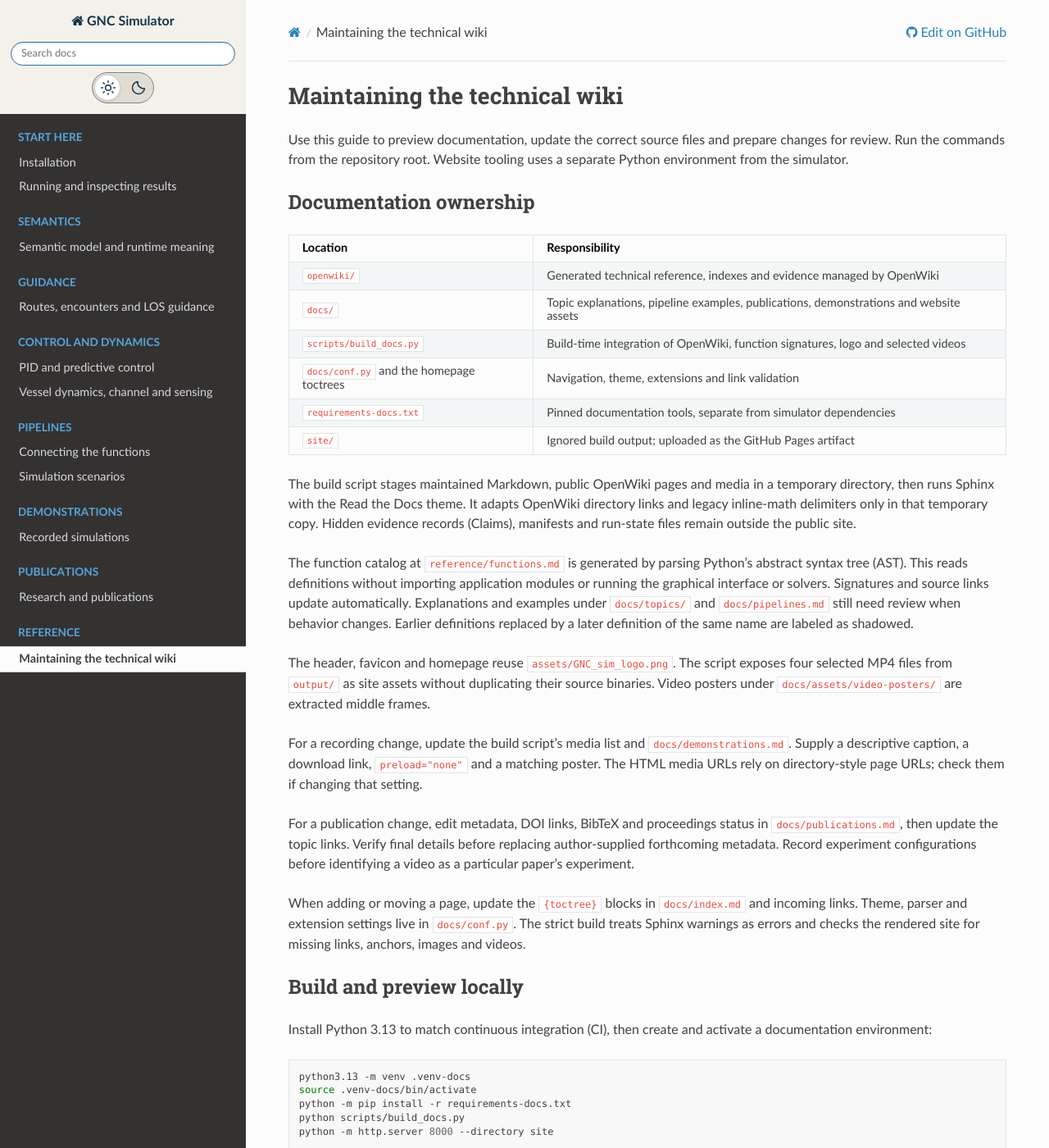
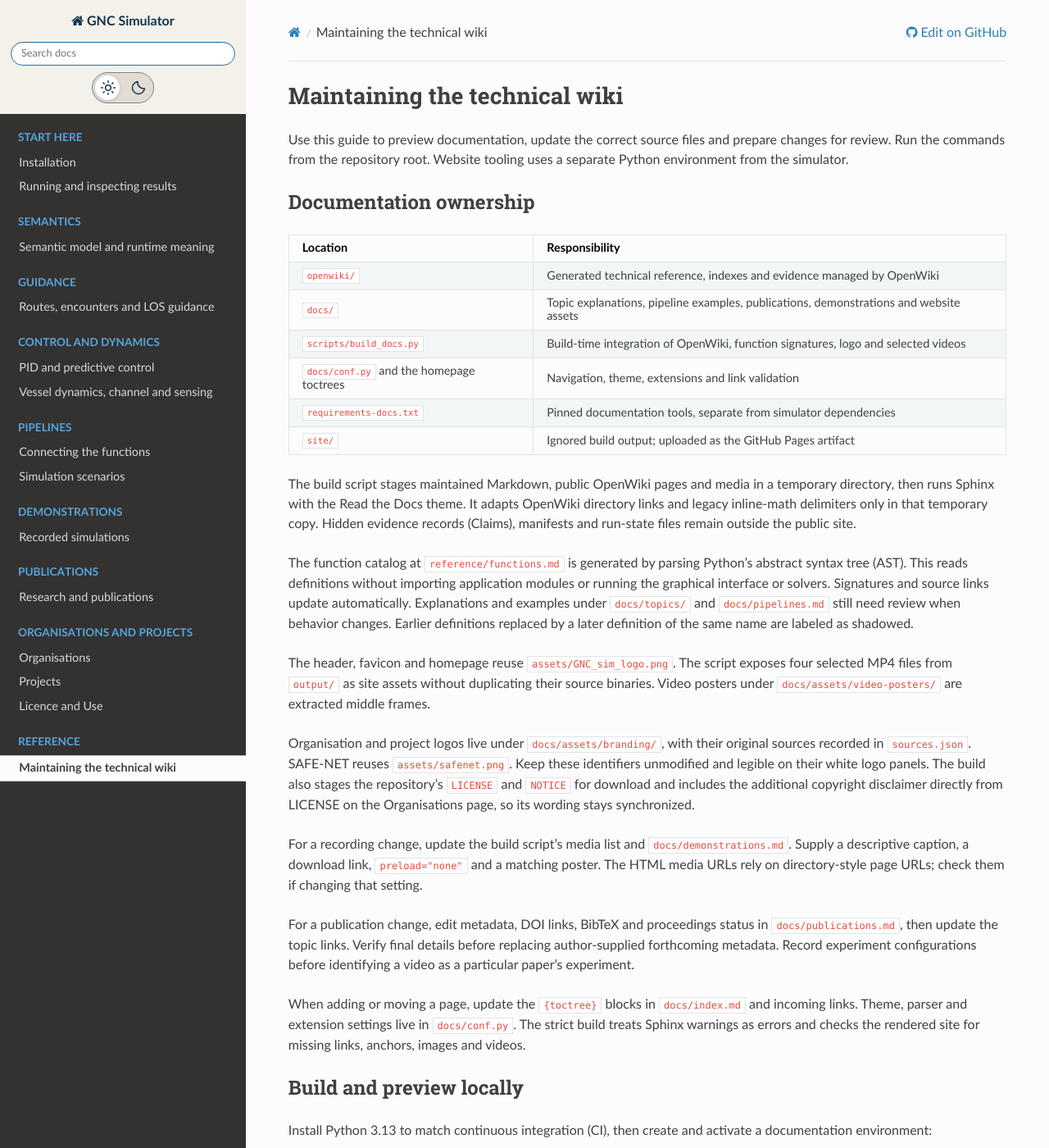
Before and after one commit to Jakendarth/GNC_simulator, a Sphinx documentation site: the page built from docs/developer/documentation.md, in a window 1280 px wide and 1400 px high. Shown: the whole window at 82% size. Built offline with Sphinx 7.4.7 and the Read the Docs theme 3.1.0, drawn with Linux system fonts in a browser that asks for light colours; pages that are not in the unit, such as notebooks, are missing from menus.

Commit message:
docs: add organisations, projects and licence guidance

```diff
--- a/docs/assets/stylesheets/extra.css
+++ b/docs/assets/stylesheets/extra.css
@@ -17,6 +17,12 @@
 html[data-theme="dark"] body,
 html[data-theme="dark"] .wy-nav-content-wrap,
 html[data-theme="dark"] .wy-nav-content { background: #172129; color: #e4e9ed; }
+html[data-theme="dark"] .wy-side-nav-search { background: #172129 !important; color: #e4e9ed; }
+html[data-theme="dark"] .wy-side-nav-search > a,
+html[data-theme="dark"] .wy-side-nav-search .wy-dropdown > a { color: #e4e9ed; }
+html[data-theme="dark"] .wy-side-nav-search > a:hover,
+html[data-theme="dark"] .wy-side-nav-search .wy-dropdown > a:hover { background: #253641; }
+html[data-theme="dark"] .theme-toggle:focus-visible { outline-color: #8acbdc; }
 html[data-theme="dark"] .rst-content a { color: #8acbdc; }
 html[data-theme="dark"] .rst-content .admonition { background: #253641; }
 html[data-theme="dark"] .rst-content pre,
@@ -27,3 +33,9 @@
 html[data-theme="dark"] .rst-content table.docutils th { background: #253641; color: #e4e9ed; border-color: #50616d; }
 html[data-theme="dark"] footer { color: #b9c5ce; }
 html[data-theme="dark"] .btn-neutral { background: #293e4d !important; color: #e4e9ed !important; }
+.identity-card { display: grid; grid-template-columns: 190px minmax(0, 1fr); gap: 24px; align-items: center; margin: 16px 0 28px; padding: 20px; border: 1px solid #d5dce1; border-radius: 8px; }
+.identity-logo-panel { display: flex; justify-content: center; align-items: center; min-height: 120px; padding: 16px; background: #fff; border-radius: 6px; }
+.identity-logo-panel img { max-width: 100%; max-height: 140px; width: auto; height: auto; }
+.identity-details > :last-child { margin-bottom: 0; }
+html[data-theme="dark"] .identity-card { border-color: #50616d; }
+@media (max-width: 600px) { .identity-card { grid-template-columns: 1fr; gap: 16px; padding: 16px; } }
--- a/docs/developer/documentation.md
+++ b/docs/developer/documentation.md
@@ -18,6 +18,8 @@
 The function catalog at `reference/functions.md` is generated by parsing Python's abstract syntax tree (AST). This reads definitions without importing application modules or running the graphical interface or solvers. Signatures and source links update automatically. Explanations and examples under `docs/topics/` and `docs/pipelines.md` still need review when behavior changes. Earlier definitions replaced by a later definition of the same name are labeled as shadowed.
 
 The header, favicon and homepage reuse `assets/GNC_sim_logo.png`. The script exposes four selected MP4 files from `output/` as site assets without duplicating their source binaries. Video posters under `docs/assets/video-posters/` are extracted middle frames.
+
+Organisation and project logos live under `docs/assets/branding/`, with their original sources recorded in `sources.json`. SAFE-NET reuses `assets/safenet.png`. Keep these identifiers unmodified and legible on their white logo panels. The build also stages the repository's `LICENSE` and `NOTICE` for download and includes the additional copyright disclaimer directly from LICENSE on the Organisations page, so its wording stays synchronized.
 
 For a recording change, update the build script's media list and `docs/demonstrations.md`. Supply a descriptive caption, a download link, `preload="none"` and a matching poster. The HTML media URLs rely on directory-style page URLs; check them if changing that setting.
 
```
Also changed, not shown: docs/assets/branding/sources.json (added, +9 -0 lines), docs/index.md (+12 -0 lines), docs/licence-and-use.md (added, +53 -0 lines), docs/organisations.md (added, +46 -0 lines), docs/projects.md (added, +37 -0 lines), docs/assets/branding/seamless.png (added), docs/assets/branding/tu-delft.svg (added), docs/assets/branding/warrant.png (added), 2 other files.
